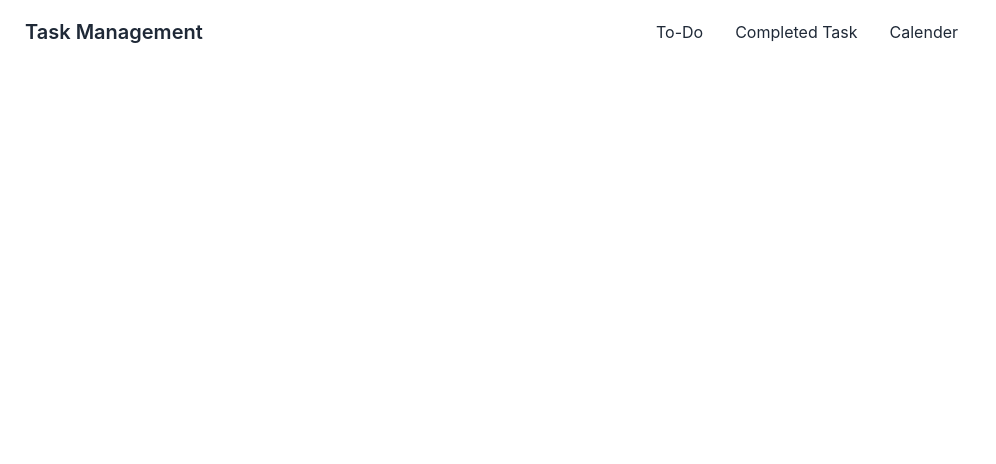
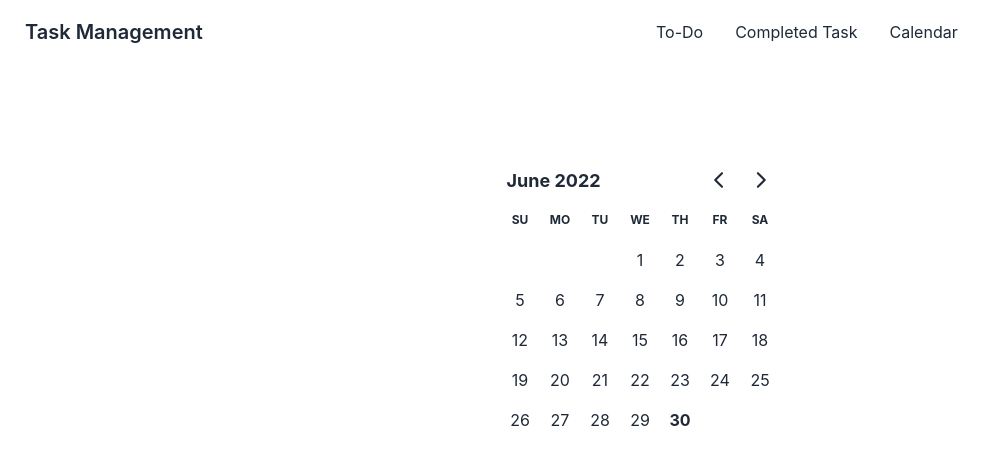
Before and after one commit to 52atiq/task-managemt-client, a React (Create React App) app: page /calendar in a window 1280 px wide. Shown: the top 464 px of the page, without its empty margins (0-996 px from the left). Built offline with nearby package versions, Linux system fonts and the light colour scheme.

Commit message:
calendar added

```diff
--- a/package.json
+++ b/package.json
@@ -12,7 +12,9 @@
     "@testing-library/react": "^13.3.0",
     "@testing-library/user-event": "^13.5.0",
     "daisyui": "^2.17.0",
+    "date-fns": "^2.28.0",
     "react": "^18.2.0",
+    "react-day-picker": "^8.0.7",
     "react-dom": "^18.2.0",
     "react-router-dom": "^6.3.0",
     "react-scripts": "5.0.1",
--- a/src/App.js
+++ b/src/App.js
@@ -4,6 +4,7 @@ import Navbar from './components/Navbar/Navbar';
 import {Routes, Route} from 'react-router-dom'
 import Home from './pages/Home/Home';
 import UpdateTask from './pages/UpdateTask/UpdateTask';
+import Calendar from './components/Calendar/Calendar';
 function App() {
   return (
     <div>
@@ -12,6 +13,7 @@ function App() {
       <Routes>
         <Route path ='/' element={<Home></Home>}> Home</Route>
         <Route path='/update/:id' element={<UpdateTask></UpdateTask>}></Route>
+        <Route path='calendar' element={<Calendar></Calendar>}></Route>
       </Routes>
       <ToastContainer />
     </div>
--- /dev/null
+++ b/src/components/Calendar/Calendar.js
@@ -0,0 +1,17 @@
+import React, { useState } from 'react';
+import { DayPicker } from 'react-day-picker';
+import 'react-day-picker/dist/style.css';
+const Calendar = () => {
+    const [selected, setSelected] = useState('')
+    return (
+        <div className='flex justify-center mt-20'>
+            <DayPicker
+             mode="single"
+             selected={selected}
+             onSelect={setSelected}
+             />
+        </div>
+    );
+};
+
+export default Calendar;
--- a/src/components/Navbar/Navbar.js
+++ b/src/components/Navbar/Navbar.js
@@ -5,7 +5,7 @@ const Navbar = () => {
   const menuItems = <>
     <li> <Link to='/todo'>To-Do</Link> </li>
     <li> <Link to='/completedtask'>Completed Task </Link> </li>
-    <li> <Link to='/calender'>Calender </Link> </li>
+    <li> <Link to='/calendar'>Calendar </Link> </li>
   </>
     return (
         <div class="navbar bg-base-100">
--- a/src/pages/UpdateTask/UpdateTask.js
+++ b/src/pages/UpdateTask/UpdateTask.js
@@ -37,7 +37,8 @@ const UpdateTask = () => {
     // <ToastContainer />
     }
     return (
-        <div>
+        <div className=' text-center py-20'>
+            <h1 className='font-bold  mb-3'> Update Your Task: </h1>
              <form onSubmit={handleUpdateTask}>
             {/* <input type='text' name='name' placeholder='Name' required></input> */}
 
```
Also changed, not shown: 1 other file (tests, documents, lock files or other folders).
